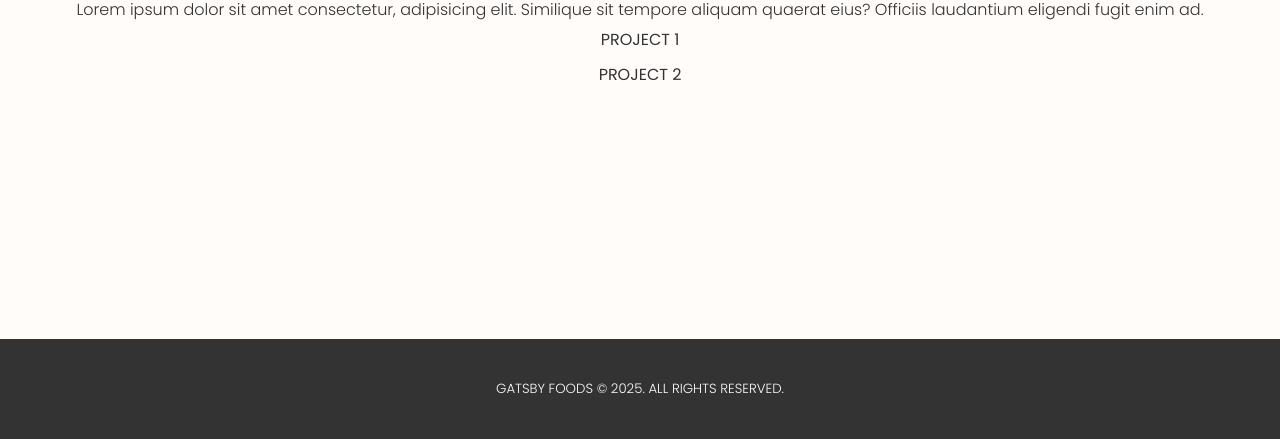
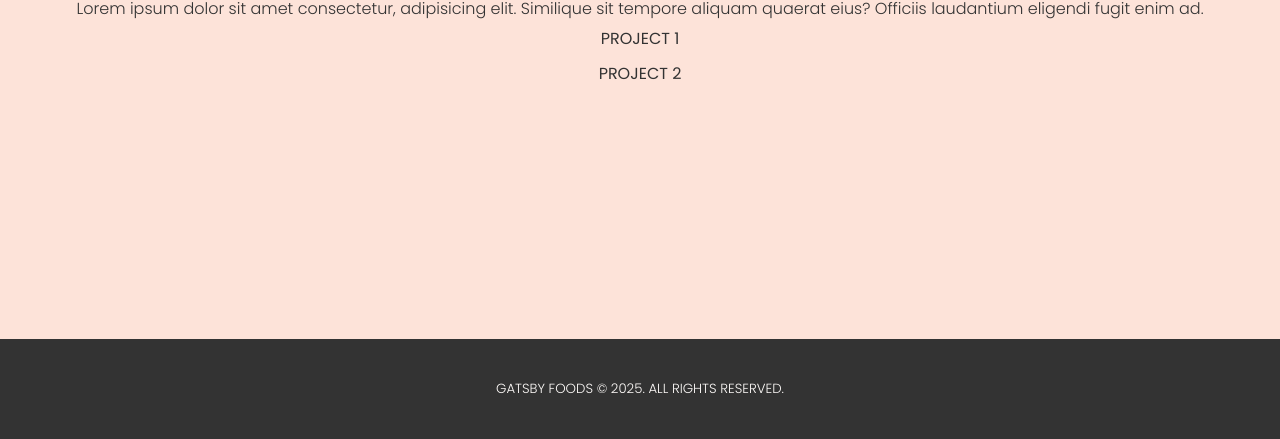
Before and after one commit to Nimira43/Gatsby-Food, a Gatsby site: page /projects in a window 1280 px wide. Shown: the part 381-820 px from the top of the page. Built offline with nearby package versions, Linux system fonts and the light colour scheme; Gatsby itself is replaced by a stand-in of ours.

Commit message:
Applying projects-bg and content to projects/index.js

```diff
--- a/src/components/layout.css
+++ b/src/components/layout.css
@@ -76,6 +76,10 @@ a {
   margin: 0 auto;
 }
 
+.projects-bg {
+  background-color: var(--main-light);
+}
+
 .about-bg {
   background-color: var(--info-light);
 }
--- a/src/pages/projects/index.js
+++ b/src/pages/projects/index.js
@@ -5,11 +5,12 @@ import Layout from '../../components/Layout'
 const index = () => {
   return (
     <Layout>
-      <h1>Projects</h1>
-      <hr />
-      <p>Lorem ipsum dolor sit amet consectetur, adipisicing elit. Similique sit tempore aliquam quaerat eius? Officiis laudantium eligendi fugit enim ad.</p>
-      <Link to='/projects/project1'>Project 1</Link>
-      <Link to='/projects/project2'>Project 2</Link>
+      <div className='content projects-bg'>
+        <h1>Projects</h1>
+        <p>Lorem ipsum dolor sit amet consectetur, adipisicing elit. Similique sit tempore aliquam quaerat eius? Officiis laudantium eligendi fugit enim ad.</p>
+        <Link to='/projects/project1'>Project 1</Link>
+        <Link to='/projects/project2'>Project 2</Link>
+      </div>
     </Layout>
   )
 }
```
